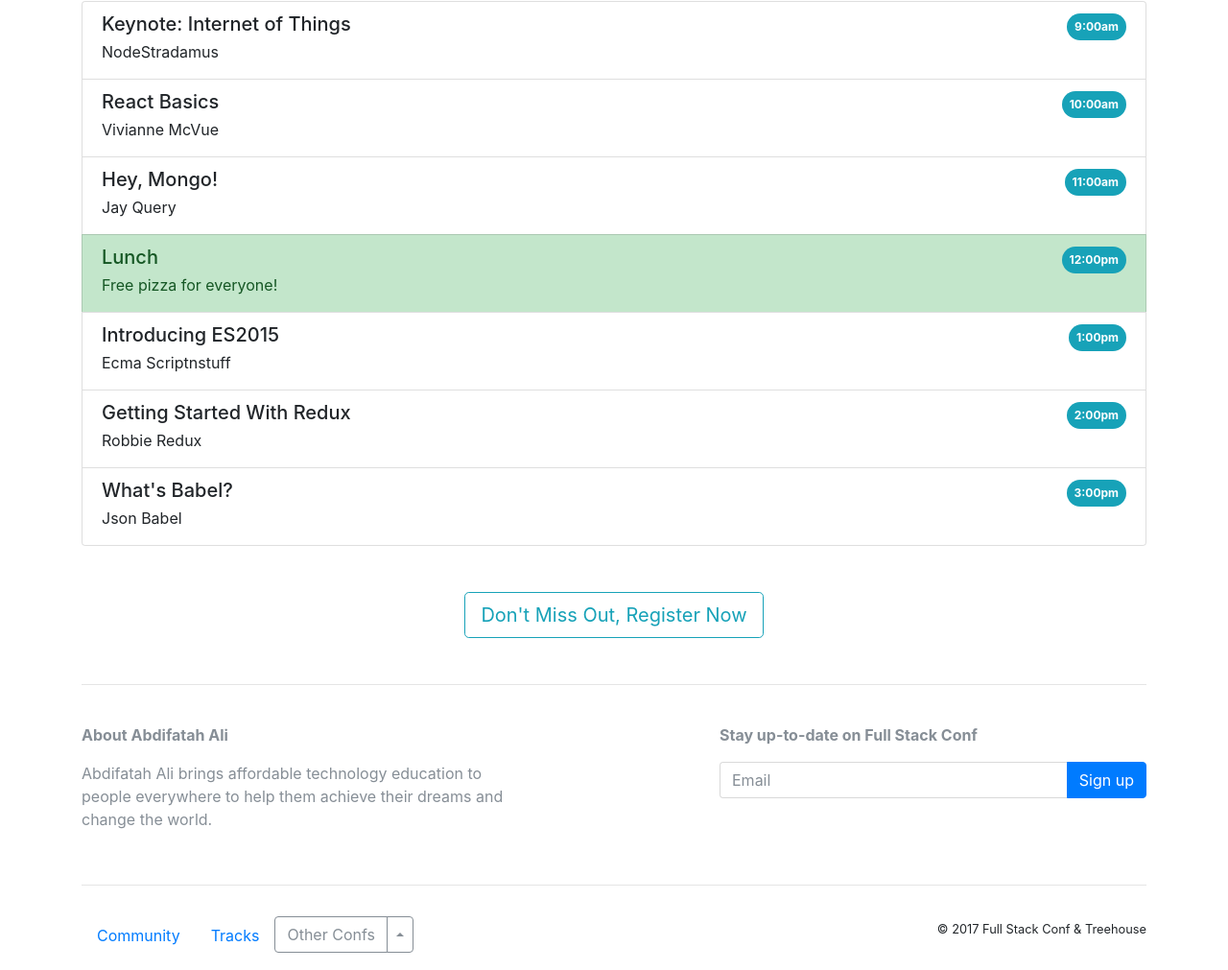
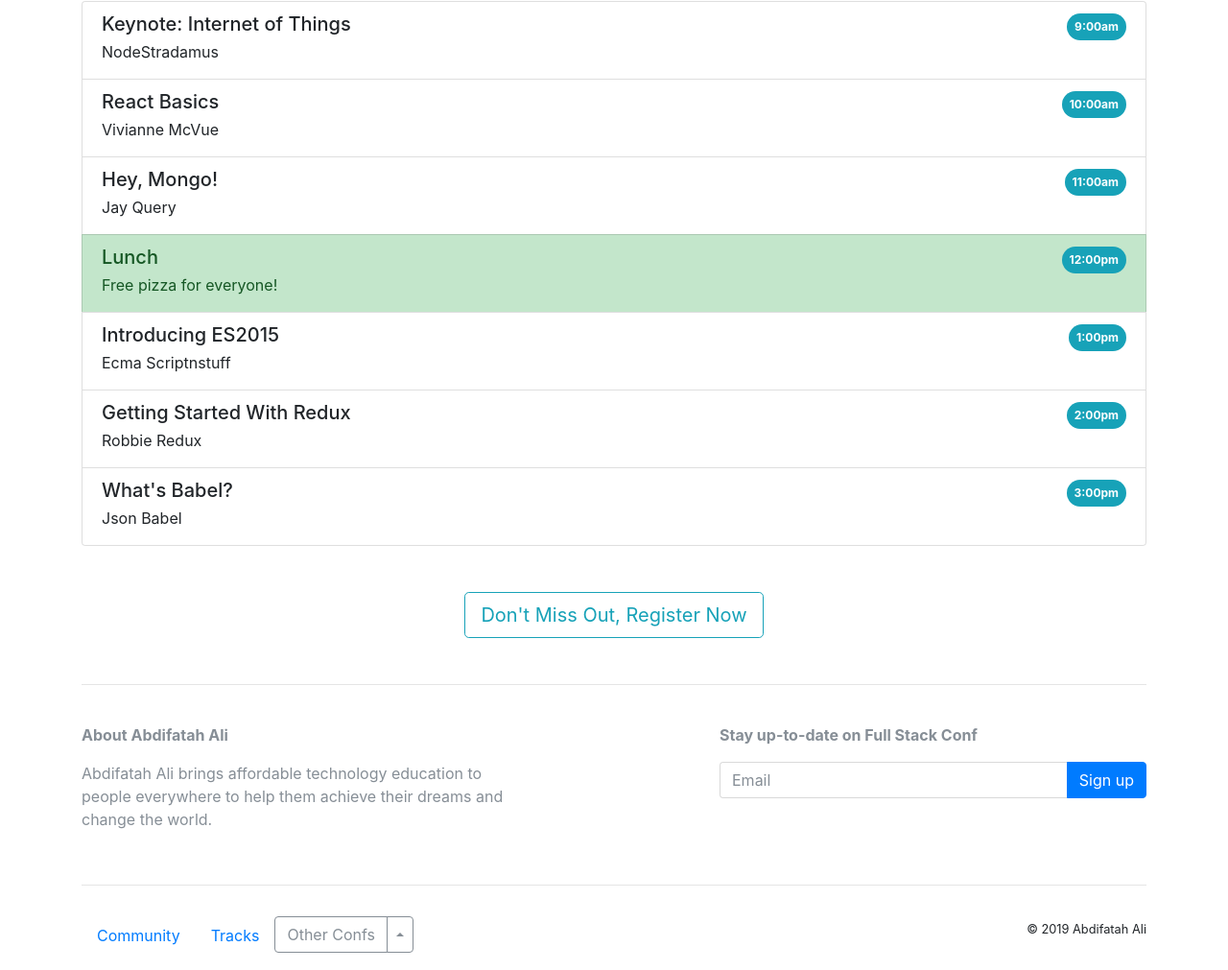
Before and after one commit to Abdifatah-Ali/Full-Stack-Conf-Boostrap, a plain HTML site: page index.html in a window 1280 px wide. Shown: the part 1973-2984 px from the top of the page at 96% size. Drawn offline with nearby package versions, Linux system fonts and the light colour scheme.

Commit message:
Update index.html

```diff
--- a/index.html
+++ b/index.html
@@ -237,7 +237,7 @@
           </ul>
 				</div>
 				<div class="col-md text-md-right">
-					<small>&copy; 2017 Full Stack Conf &amp; Treehouse</small>
+					<small>&copy; 2019 Abdifatah Ali</small>
 				</div>
 			</div><!-- /footer -->
 
```
